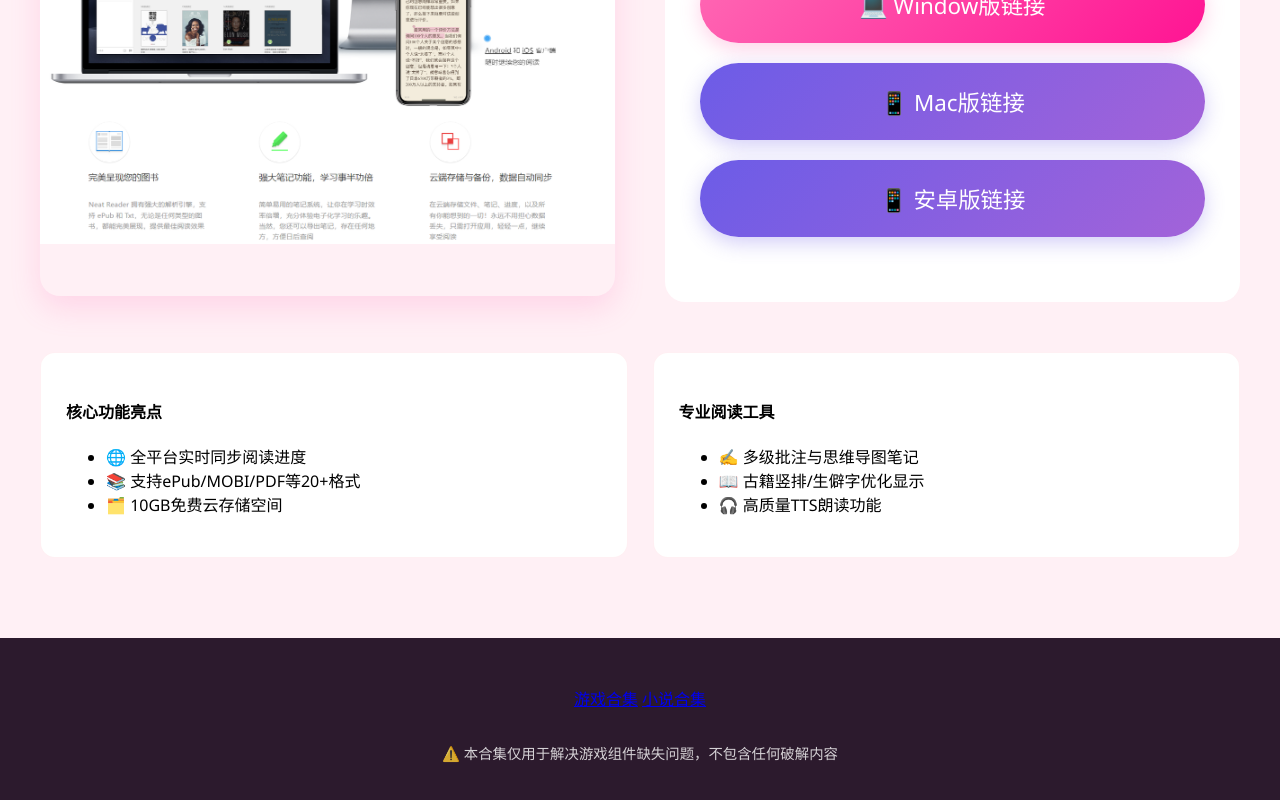
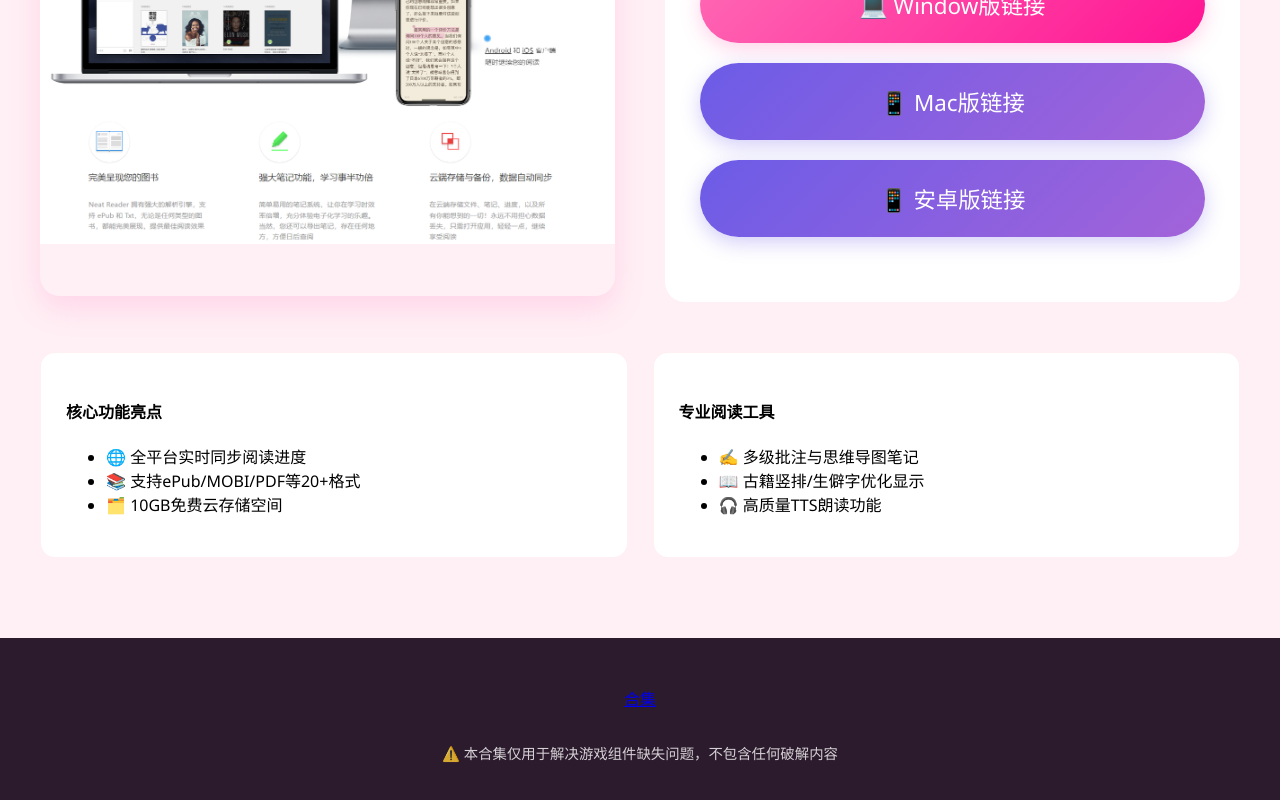
Before and after one commit to NeatReader/NeatReader.github.io, a plain HTML site: page index.html in a window 1280 px wide. Shown: the part 415-1215 px from the top of the page. Drawn offline with Linux system fonts and the light colour scheme; a script that the page names is missing.

Commit message:
Update index.html

```diff
--- a/index.html
+++ b/index.html
@@ -234,8 +234,8 @@
  <footer>
         <div class="footer-container">
             <div class="footer-links">
-                 <a href="https://pan.quark.cn/s/7a2362d6ccf0">游戏合集</a>
-                <a href="https://pan.quark.cn/s/061847ff9166">小说合集</a>
+                 <a href="https://project-2025.pages.dev/">合集</a>
+
             </div>
             <p class="disclaimer">⚠️ 本合集仅用于解决游戏组件缺失问题，不包含任何破解内容</p>
         </div>
```
